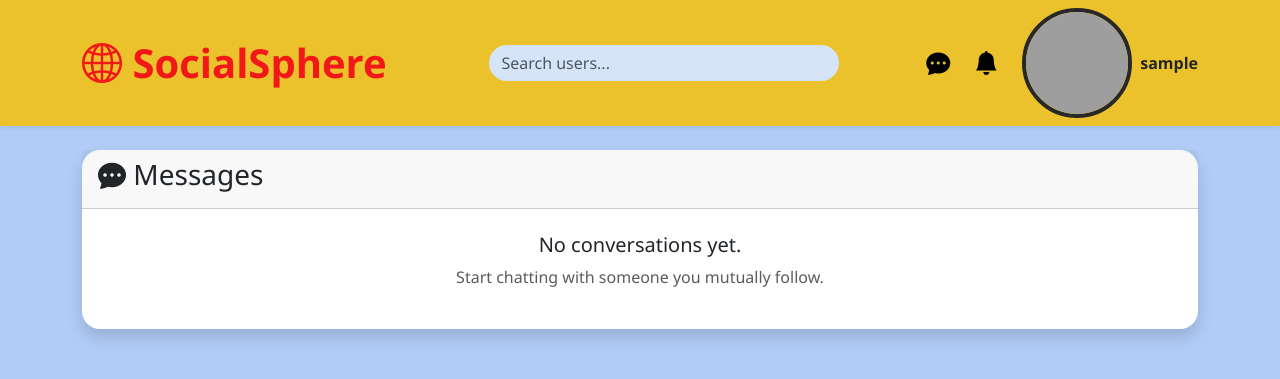
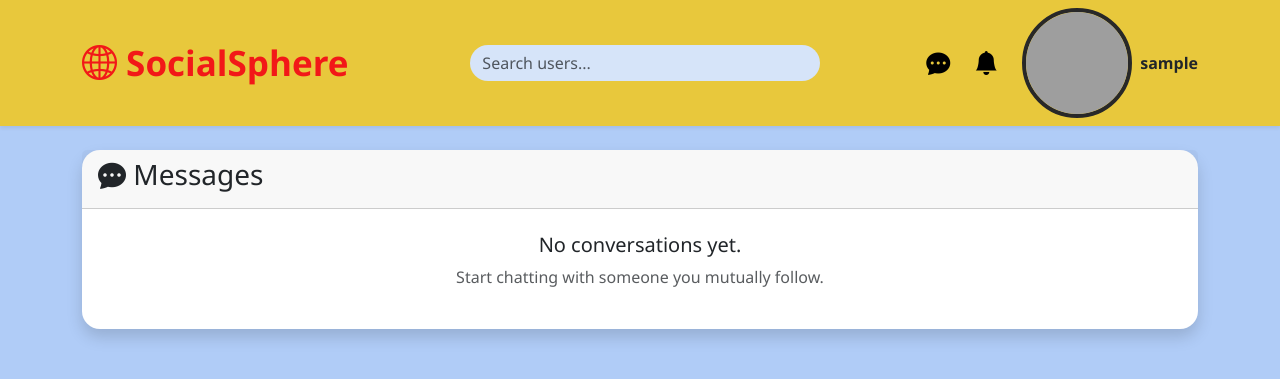
Before and after one commit to Aryanji4201/SocialSphere, a Flask app: page /messages in a window 1280 px wide. Shown: the top 379 px of the page. Run offline with Flask 3, Linux system fonts and the light colour scheme; the visitor is signed in with stand-in values (Sample User, id 1); data that the repository does not hold is empty; grey boxes are pictures that could not be loaded.

Commit message:
just change the navbar

```diff
--- a/app/static/css/style.css
+++ b/app/static/css/style.css
@@ -10,7 +10,7 @@ body{
 
 .navbar{
 
-    background:rgb(236, 194, 44);
+    background:rgb(232, 200, 60);
 
     position:sticky;
 
@@ -22,7 +22,7 @@ body{
 
 .navbar-brand{
 
-    font-size:40px;
+    font-size:35px;
 
     font-weight:bold;
 
```
Also changed, not shown: app/routes/post.py (line endings or trailing spaces).
